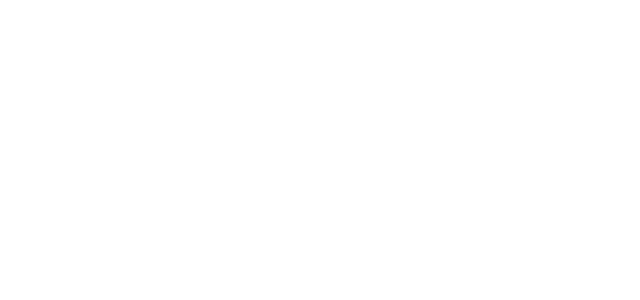
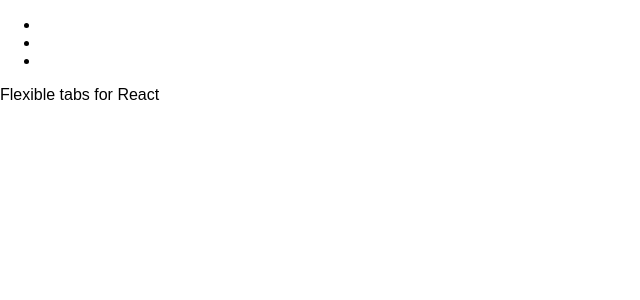
Before and after one commit to nearxu/react-ts-component, a React app in the folder react-ts/: page / in a window 1280 px wide. Shown: the top 300 px of the page, without its empty margins (0-640 px from the left). Built offline with nearby package versions, Linux system fonts and the light colour scheme; the HTML template or start-up script is replaced by a standard one.

Commit message:
err from id type

```diff
--- a/react-ts/src/App.tsx
+++ b/react-ts/src/App.tsx
@@ -11,7 +11,7 @@
 import { VsFunction } from './hoc-vs-render/use';
 
 import { UseCount } from './countdown/use';
-
+import TabExample from './tabs/use'
 class App extends React.Component {
   public render() {
     return (
@@ -33,6 +33,7 @@
         <Modal />
         <UseCount />
         */}
+        <TabExample />
       </div>
     );
   }
--- a/react-ts/src/tabs/context.ts
+++ b/react-ts/src/tabs/context.ts
@@ -1,7 +1,7 @@
-import * as React from 'react'
+import * as React from 'react';
 
 interface Context {
-  selectId: number,
+  selectId?: number|string,
   setSelectId: (id: number) => void
 }
 
--- a/react-ts/src/tabs/index.ts
+++ b/react-ts/src/tabs/index.ts
@@ -0,0 +1,4 @@
+export {Tab} from './tab'
+export {TabList} from './tabList'
+export {Tabs} from './tabs'
+export {TabPanel} from './tabPanel'
--- a/react-ts/src/tabs/tab.tsx
+++ b/react-ts/src/tabs/tab.tsx
@@ -1,16 +1,19 @@
 import * as React from 'react'
 import { Consumer } from './context'
 
+interface Props{
+  id:number|string;
+  children:React.ReactNode
+}
 
-export function Tab() {
+export function Tab(props:Props) {
+  const {id,...reset} = props;
   return (
     <Consumer>
       {
         ({ selectId, setSelectId }) => {
           return (
-            <li>
-              hello tab
-            </li>
+            <li {...reset}> </li>
           )
         }
       }
--- a/react-ts/src/tabs/tabControll.tsx
+++ b/react-ts/src/tabs/tabControll.tsx
@@ -2,15 +2,18 @@
 import { Provider } from './context'
 
 export interface Props {
-  onChange: (nextId: number, preId: number) => void;
-  selectId: number;
-  children?: React.ReactNode
+  onChange?: (nextId: number, preId: number) => void;
+  selectId?:number|string;
+  children?: React.ReactNode;
+  defaultId?:number|string
 }
 
 export function TabControll(props: Props) {
   const setSelectId = (id: number) => {
     const { onChange, selectId } = props;
-    onChange(id, selectId)
+    if(onChange && selectId) {
+      onChange(id, selectId)
+    }
   }
   const { selectId, children } = props;
   return (
--- a/react-ts/src/tabs/tabPanel.tsx
+++ b/react-ts/src/tabs/tabPanel.tsx
@@ -2,7 +2,7 @@
 import { Consumer } from './context';
 
 interface Props {
-  id: number,
+  id: number|string,
   children: React.ReactNode
 }
 
--- a/react-ts/src/tabs/tabs.tsx
+++ b/react-ts/src/tabs/tabs.tsx
@@ -2,5 +2,6 @@
 import { TabControll, Props } from './tabControll'
 
 export function Tabs(props: Props) {
+  if(!props.selectId) return null
   return <TabControll {...props} />
 }
--- a/react-ts/src/tabs/use.tsx
+++ b/react-ts/src/tabs/use.tsx
@@ -3,7 +3,7 @@
 
 export default function TabExample() {
   return (
-    <Tabs defaultTabId='home'>
+    <Tabs defaultId='home' selectId="home">
       <TabList>
         <Tab id='home'>React context tabs</Tab>
         <Tab id='about'>What is it?</Tab>
```
